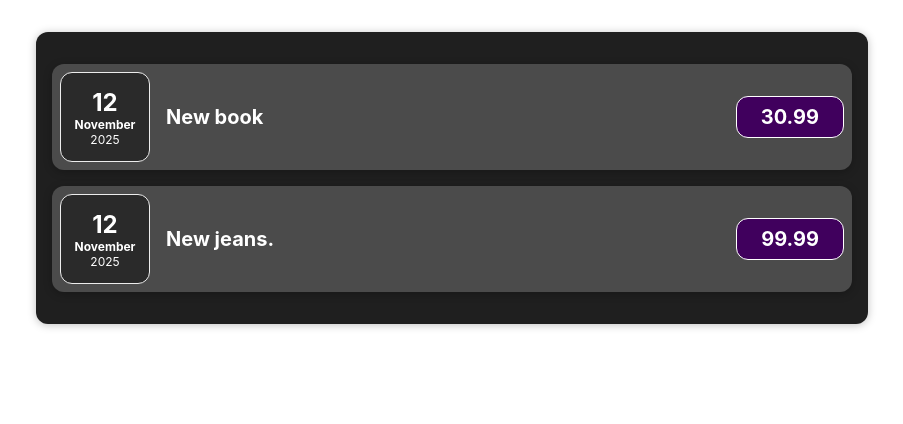
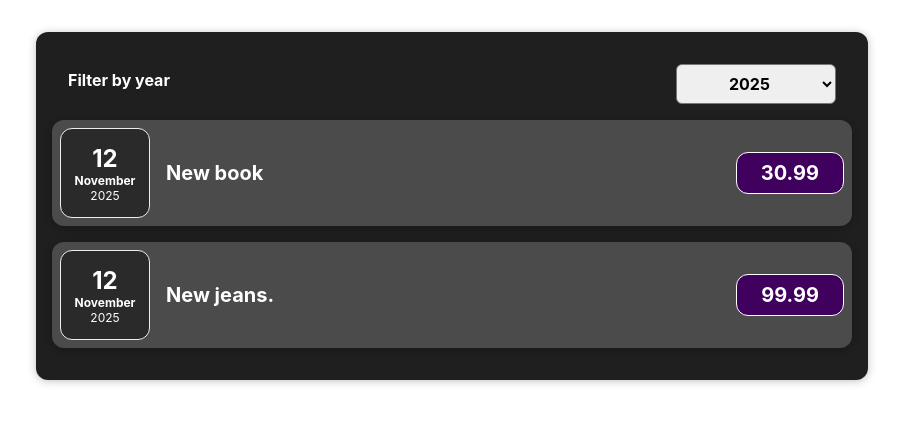
Before and after one commit to stenlaisaar/react-expenses, a React (Vite) app in the folder react-expenses/: page / in a window 1280 px wide. Shown: the top 424 px of the page, without its empty margins (188-1091 px from the left). Built offline with nearby package versions, Linux system fonts and the light colour scheme.

Commit message:
ÜL4 Andmete suunamine

```diff
--- a/react-expenses/src/App.jsx
+++ b/react-expenses/src/App.jsx
@@ -1,6 +1,5 @@
-import ExpenseItem from './components/ExpenseItem.jsx';
+import Expenses from './components/Expenses.jsx';
 import './components/UI/Expenses.css';
-
 
 function App(){
   const expenses = [
@@ -18,10 +17,7 @@ function App(){
 
   return(
     <div className="App">
-      <div className="expenses">
-        <ExpenseItem data={expenses[0]}/>
-        <ExpenseItem data={expenses[1]}/>
-      </div>
+      <Expenses items={expenses} />
     </div>
   );
 }
--- a/react-expenses/src/components/ExpenseItem.jsx
+++ b/react-expenses/src/components/ExpenseItem.jsx
@@ -3,6 +3,7 @@ import ExpenseDate from './ExpenseDate'
 import './UI/ExpenseItem.css'
 
 const ExpenseItem = (props) => {
+
     return (
        <Card className='expense-item'>
             <ExpenseDate date={props.data.date}/>
--- /dev/null
+++ b/react-expenses/src/components/Expenses.jsx
@@ -0,0 +1,29 @@
+import { useState } from 'react'
+import ExpensesFilter from './ExpensesFilter'
+import ExpenseItem from './ExpenseItem'
+import './UI/Expenses.css'
+
+const Expenses = (props) => {
+  const [selectedYear, setSelectedYear] = useState('2025')
+
+  const filterChangeHandler = (year) => {
+    console.log('Expenses -> filterChangeHandler:', year)
+    setSelectedYear(year)
+  }
+
+  console.log('Expenses render - selectedYear:', selectedYear, 'items:', props.items)
+
+  // The selected year is stored in state like a controlled input value.
+  const filteredExpenses = props.items
+
+  return (
+    <div className='expenses'>
+      <ExpensesFilter selected={selectedYear} onChangeFilter={filterChangeHandler} />
+      {filteredExpenses.map((expense, index) => (
+        <ExpenseItem key={index} data={expense} />
+      ))}
+    </div>
+  )
+}
+
+export default Expenses
--- /dev/null
+++ b/react-expenses/src/components/ExpensesFilter.jsx
@@ -0,0 +1,24 @@
+import React from 'react';
+
+import './UI/ExpensesFilter.css';
+
+const ExpensesFilter = (props) => {
+    const dropdownChangeHandler = (event) => {
+        props.onChangeFilter(event.target.value)
+    }
+
+    return (
+        <div className='expenses-filter'>
+            <div className='expenses-filter__control'>
+                <label>Filter by year</label>
+                <select value={props.selected} onChange={dropdownChangeHandler}>
+                    <option value='2023'>2023</option>
+                    <option value='2024'>2024</option>
+                    <option value='2025'>2025</option>
+                </select>
+            </div>
+        </div>
+    );
+};
+
+export default ExpensesFilter;
--- /dev/null
+++ b/react-expenses/src/components/UI/ExpensesFilter.css
@@ -0,0 +1,24 @@
+.expenses-filter {
+    color: white;
+    padding: 0 1rem;
+}
+
+.expenses-filter__control {
+    display: flex;
+    width: 100%;
+    align-items: center;
+    justify-content: space-between;
+    margin: 1rem 0;
+}
+
+.expenses-filter label {
+    font-weight: bold;
+    margin-bottom: 0.5rem;
+}
+
+.expenses-filter select {
+    font: inherit;
+    padding: 0.5rem 3rem;
+    font-weight: bold;
+    border-radius: 6px;
+}
```
